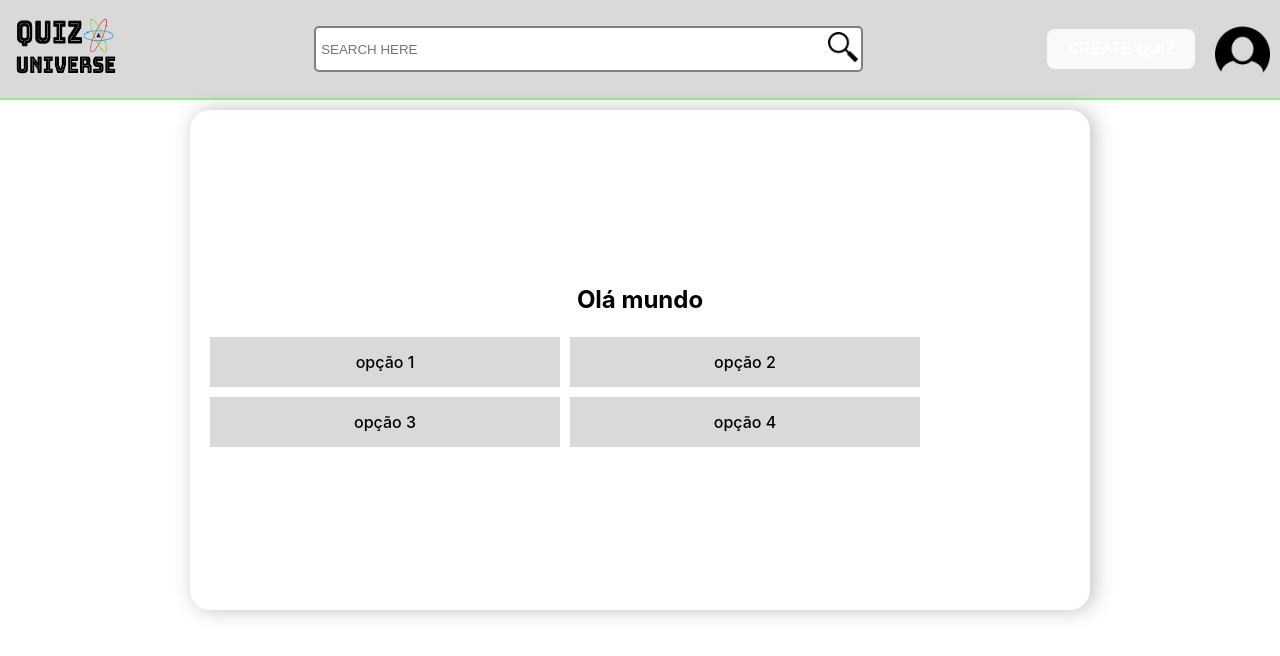
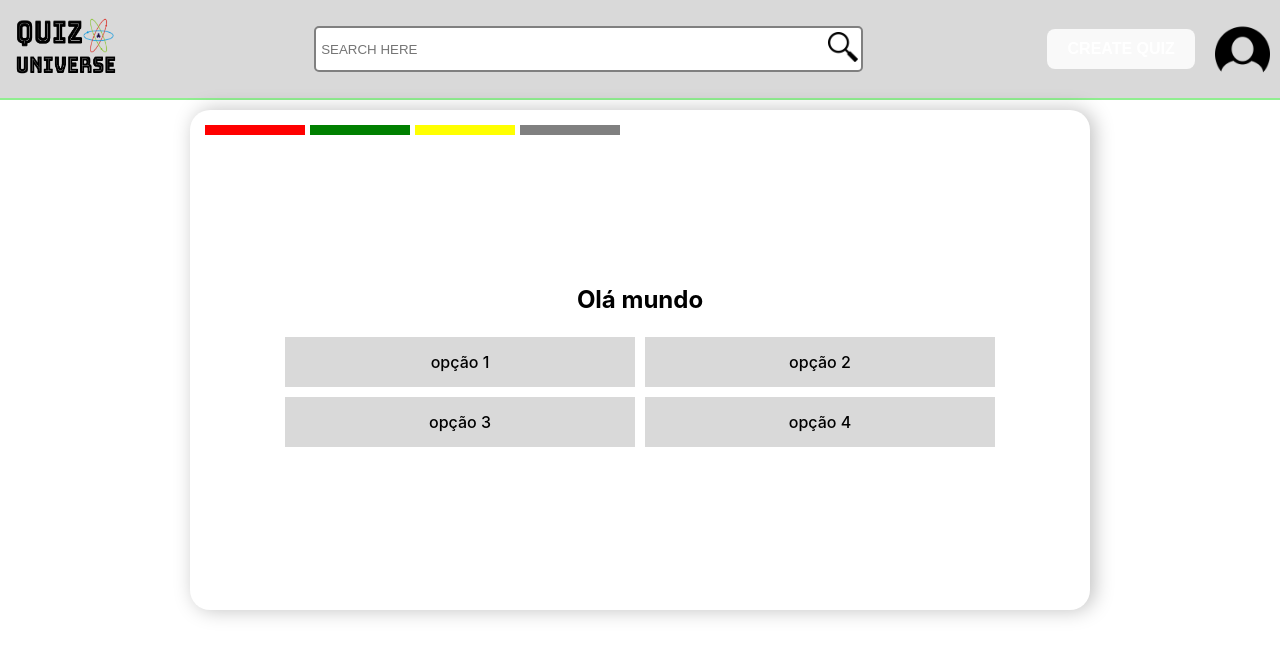
Before and after one commit to rafaelFacundo/quiz_site, a React (Vite) app: page /playQuiz in a window 1280 px wide. Shown: the top 656 px of the page. Built offline with nearby package versions, Linux system fonts and the light colour scheme; a web font is replaced by a local one.

Commit message:
playQuiz style done, doing logic

```diff
--- a/src/pages/PlayQuizPage/components/QuestionAndOptions/index.jsx
+++ b/src/pages/PlayQuizPage/components/QuestionAndOptions/index.jsx
@@ -8,6 +8,7 @@ const MainContent = styled.div`
     width: 100%;
     height: 100%;
     flex-direction: column;
+    position: relative;
 `
 const AnswerOption = styled.button`
     width: 350px;
@@ -21,14 +22,44 @@ const AnswerOption = styled.button`
         background-color: #696969;
     }
 `;
-const OptionsDiv = styled.div``;
+const OptionsDiv = styled.div`
+    display: flex;
+    flex-wrap: wrap;
+    align-items: center;
+    justify-content: center;
+`;
 const QuizQuestion = styled.h2`
     color: black;
+`;
+const AnswersRecordDiv = styled.div`
+    position: absolute;
+    top: 0px;
+    left: 0px;
+`;
+const AnswersRecordContentDiv = styled.div`
+    width: 100%;
+    display: flex;
+    align-items: center;
+    justify-content: flex-start;
+`;
+const AnswerRecord = styled.div`
+    background-color: ${props => props.answerColor || "gray"};
+    width: 100px;
+    height: 10px;
+    margin-right: 5px;
 `;
 
 export default function QuestionAndOptions() {
     return(
         <MainContent>
+            <AnswersRecordDiv>
+                <AnswersRecordContentDiv>
+                    <AnswerRecord answerColor={"red"} />
+                    <AnswerRecord answerColor={"green"} />
+                    <AnswerRecord answerColor={"yellow"} />
+                    <AnswerRecord />
+                </AnswersRecordContentDiv>
+            </AnswersRecordDiv>
             <QuizQuestion>Olá mundo</QuizQuestion>
             <OptionsDiv>
                 <AnswerOption>opção 1</AnswerOption>
--- /dev/null
+++ b/src/pages/PlayQuizPage/components/RunQuiz/RunQuizFunction.js
@@ -0,0 +1,3 @@
+function RunQuiz({ObjectWithQuizInfo}) {
+
+}
```
